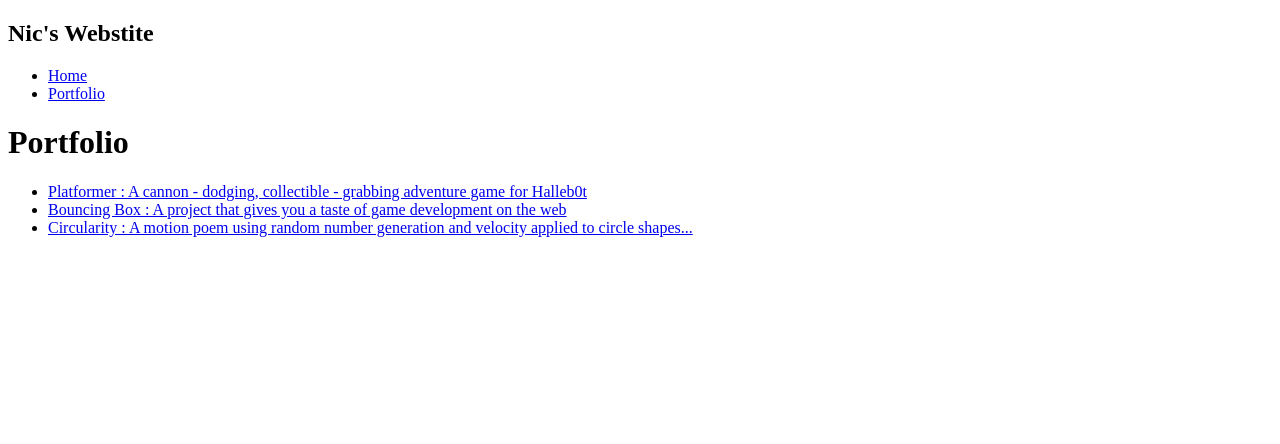
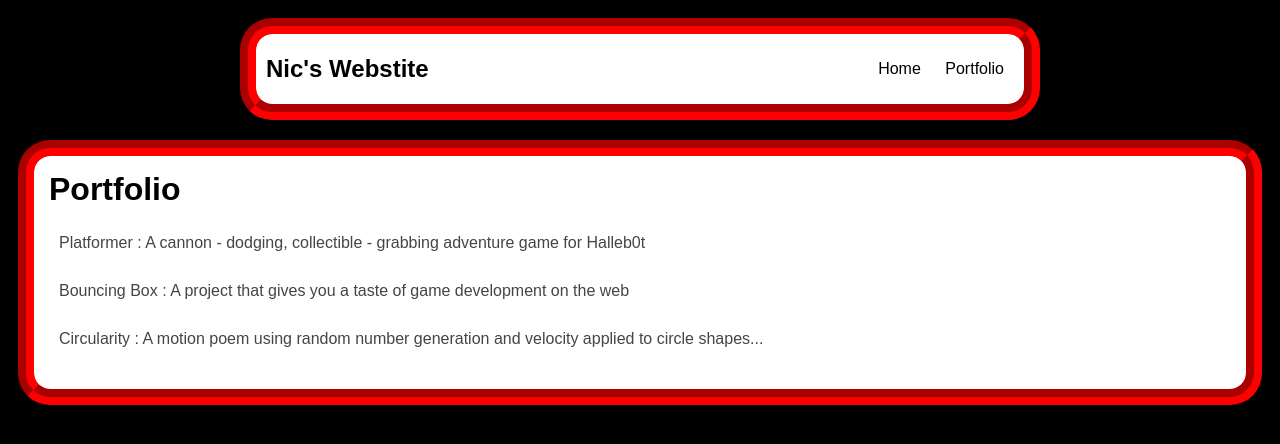
Before and after one commit to NicSellers1/NicSellers1.github.io, a plain HTML site: page portfolio.html in a window 1280 px wide. Drawn offline with Linux system fonts and the light colour scheme.

Commit message:
update index.html

```diff
--- a/portfolio.html
+++ b/portfolio.html
@@ -2,11 +2,11 @@
 <html>
   <head>
     <title>Nic's Portfolio</title>
-    <link rel="sytlesheet" href="style.css">
+    <link rel="stylesheet" href="style.css" />
   </head>
 
   <body>
-    <div id="all-contents"></div>
+    <div id="all-contents">
     <nav>
       <h1>Nic's Webstite</h1>
       <ul id="nav-ul">
@@ -17,28 +17,21 @@
           <a class="nav-a" href="portfolio.html">Portfolio</a>
         </li>
       </ul>
+
     </nav>
+    </div>
     <main>
       <div class="content">
         <h1>Portfolio</h1>
         <ul id="portfolio">
           <li>
-            <a href="projects/platformer/"
-              >Platformer : A cannon - dodging, collectible - grabbing adventure
-              game for Halleb0t</a
-            >
+            <a href="projects/platformer/">Platformer : A cannon - dodging, collectible - grabbing adventure game for Halleb0t</a>
           </li>
           <li>
-            <a href="projects/bouncing-box/"
-              >Bouncing Box : A project that gives you a taste of game
-              development on the web
-            </a>
+            <a href="projects/bouncing-box/">Bouncing Box : A project that gives you a taste of game development on the web</a>
           </li>
           <li>
-            <a href="projects/circularity/"
-              >Circularity : A motion poem using random number generation and
-              velocity applied to circle shapes...</a
-            >
+            <a href="projects/circularity/">Circularity : A motion poem using random number generation and velocity applied to circle shapes...</a>
           </li>
         </ul>
       </div>
--- a/style.css
+++ b/style.css
@@ -24,6 +24,74 @@
   color: #454545;
 }
 /* responsive web design */
+body {
+  background: rgb(0, 0, 0);
+  color: rgb(45, 45, 45);
+  padding: 10px;
+  font-family: arial;
+}
+#all-contents {
+  max-width: 800px;
+  margin: auto;
+}
+
+/* navigation menu */
+nav {
+  background: rgb(255, 255, 255);
+  border: groove 1em red;
+  border-radius: 2em;
+  margin: 0 auto;
+  margin-bottom: 20px;
+  display: flex;
+  padding: 10px;
+}
+h1 {
+  display: flex;
+  align-items: center;
+  color: rgb(0, 0, 0);
+  flex: 1;
+  margin: 0;
+}
+#nav-ul {
+  list-style-image: none;
+}
+.nav-li {
+  display: inline-block;
+  padding: 0 10px;
+}
+a {
+  text-decoration: none;
+  color: #000000;
+}
+
+/* main container area beneath menu */
+main {
+  background: rgb(255, 255, 255);
+  border: groove 1em red;
+  border-radius: 2em;
+  display: flex;
+}
+.sidebar {
+  margin-right: 25px;
+  padding: 10px;
+}
+.sidebar-img {
+  width: 200px;
+}
+.content {
+  flex: 1;
+  padding: 15px;
+}
+
+/* portfolio styles */
+#interests {
+  border: 4px silver ridge;
+  padding: 8px;
+}
+h2,
+h3 {
+  margin: 0px;
+}
 @media screen and (min-width: 120px) and (max-width: 1080px) {
   main {
     height: 100ch;
--- a/system.css
+++ /dev/null
@@ -1,68 +0,0 @@
-body {
-  background: rgb(0, 0, 0);
-  color: rgb(45, 45, 45);
-  padding: 10px;
-  font-family: arial;
-}
-#all-contents {
-  max-width: 800px;
-  margin: auto;
-}
-
-/* navigation menu */
-nav {
-  background: rgb(255, 253, 220);
-  border: groove 1em red;
-  border-radius: 2em;
-  margin: 0 auto;
-  margin-bottom: 20px;
-  display: flex;
-  padding: 10px;
-}
-h1 {
-  display: flex;
-  align-items: center;
-  color: rgb(0, 0, 0);
-  flex: 1;
-  margin: 0;
-}
-#nav-ul {
-  list-style-image: none;
-}
-.nav-li {
-  display: inline-block;
-  padding: 0 10px;
-}
-a {
-  text-decoration: none;
-  color: #000000;
-}
-
-/* main container area beneath menu */
-main {
-  background: rgb(255, 253, 220);
-  border: groove 1em red;
-  border-radius: 2em;
-  display: flex;
-}
-.sidebar {
-  margin-right: 25px;
-  padding: 10px;
-}
-.sidebar-img {
-  width: 200px;
-}
-.content {
-  flex: 1;
-  padding: 15px;
-}
-
-/* portfolio styles */
-#interests {
-  border: 4px silver ridge;
-  padding: 8px;
-}
-h2,
-h3 {
-  margin: 0px;
-}
```
Also changed, not shown: index.html (+3 -1 lines).
